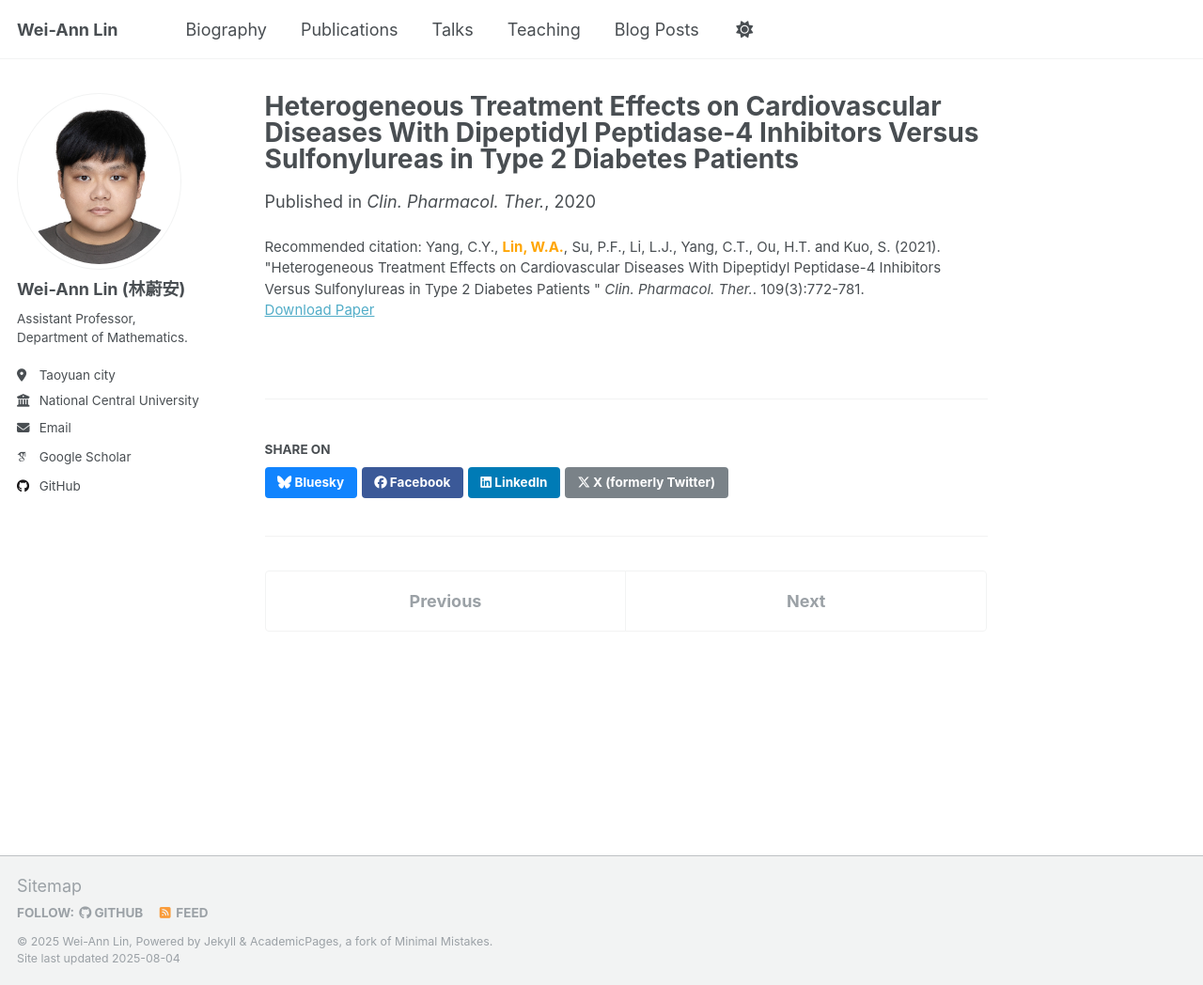
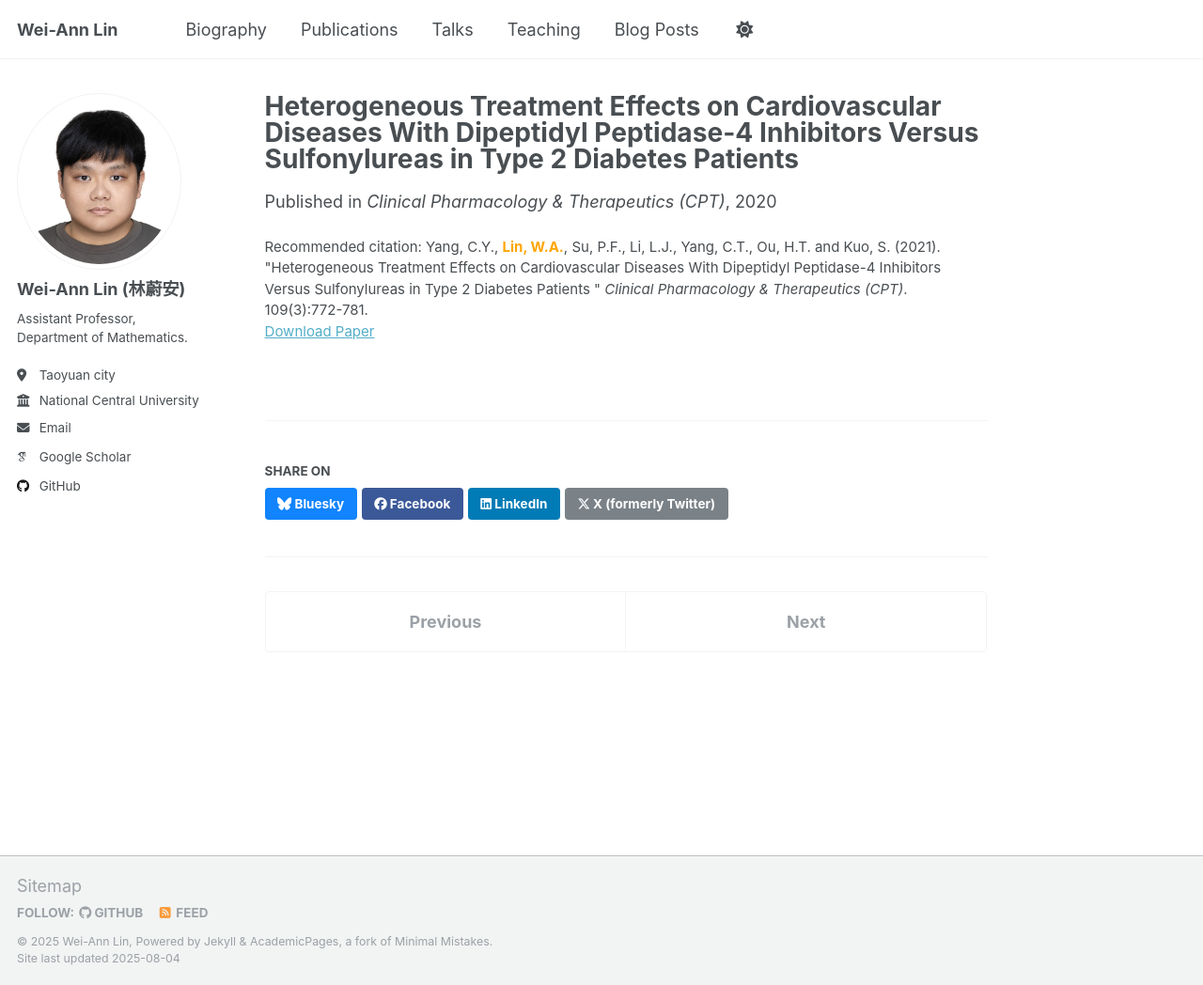
Before and after one commit to weiannlin/weiannlin.github.io, a Jekyll site: the page built from _publications/2020-10-16.md, in a window 1280 px wide and 1048 px high. Shown: the whole window at 94% size. Built offline with Jekyll 4.4.1, drawn with Linux system fonts in a browser that asks for light colours; some web fonts are replaced.

Commit message:
Update the 'Publications' page.

```diff
--- a/_publications/2020-10-16.md
+++ b/_publications/2020-10-16.md
@@ -5,9 +5,9 @@ category: manuscripts #conferences
 permalink: /publication/2020-10-16
 #excerpt: 'This paper is about a famous math equation, $$E=mc^2$$'
 date: 2020-10-16
-venue: 'Clin. Pharmacol. Ther.'
+venue: 'Clinical Pharmacology & Therapeutics (CPT)'
 paperurl: 'https://ascpt.onlinelibrary.wiley.com/doi/10.1002/cpt.2058'
-citation: 'Yang, C.Y., <b><font color="orange">Lin, W.A.</font></b>, Su, P.F., Li, L.J., Yang, C.T., Ou, H.T. and Kuo, S. (2021). &quot;Heterogeneous Treatment Effects on Cardiovascular Diseases With Dipeptidyl Peptidase-4 Inhibitors Versus Sulfonylureas in Type 2 Diabetes Patients &quot; <i>Clin. Pharmacol. Ther.</i>. 109(3):772-781.'
+citation: 'Yang, C.Y., <b><font color="orange">Lin, W.A.</font></b>, Su, P.F., Li, L.J., Yang, C.T., Ou, H.T. and Kuo, S. (2021). &quot;Heterogeneous Treatment Effects on Cardiovascular Diseases With Dipeptidyl Peptidase-4 Inhibitors Versus Sulfonylureas in Type 2 Diabetes Patients &quot; <i>Clinical Pharmacology & Therapeutics (CPT)</i>. 109(3):772-781.'
 ---
 
 <!---Using [MathJax](https://www.mathjax.org/) in the description is supported - $$E=mc^2$$ - however, the use must be mindful that the default delimiters are `$$...$$` and `\\[...\\]` which differs from the `$...$` that is typically expected.--->
```
Also changed, not shown: _pages/about.md (+1 -1 lines).
